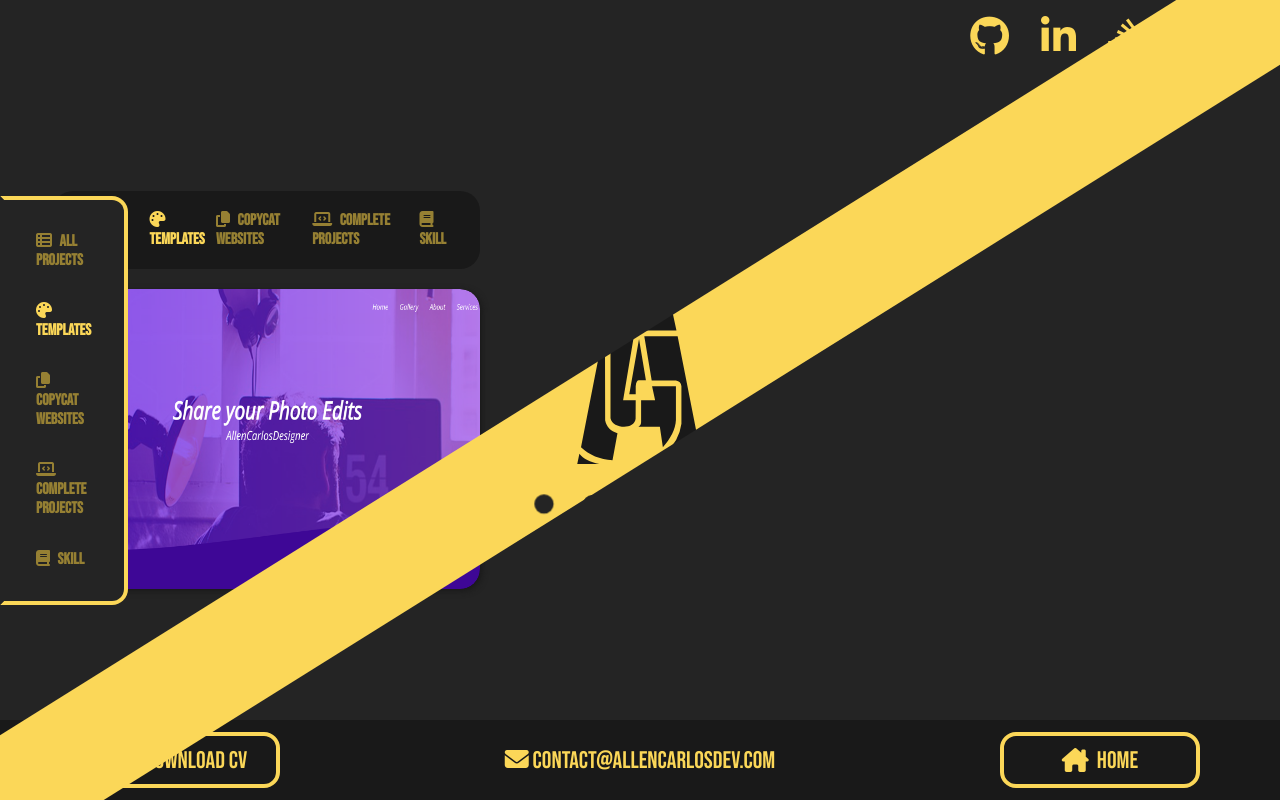
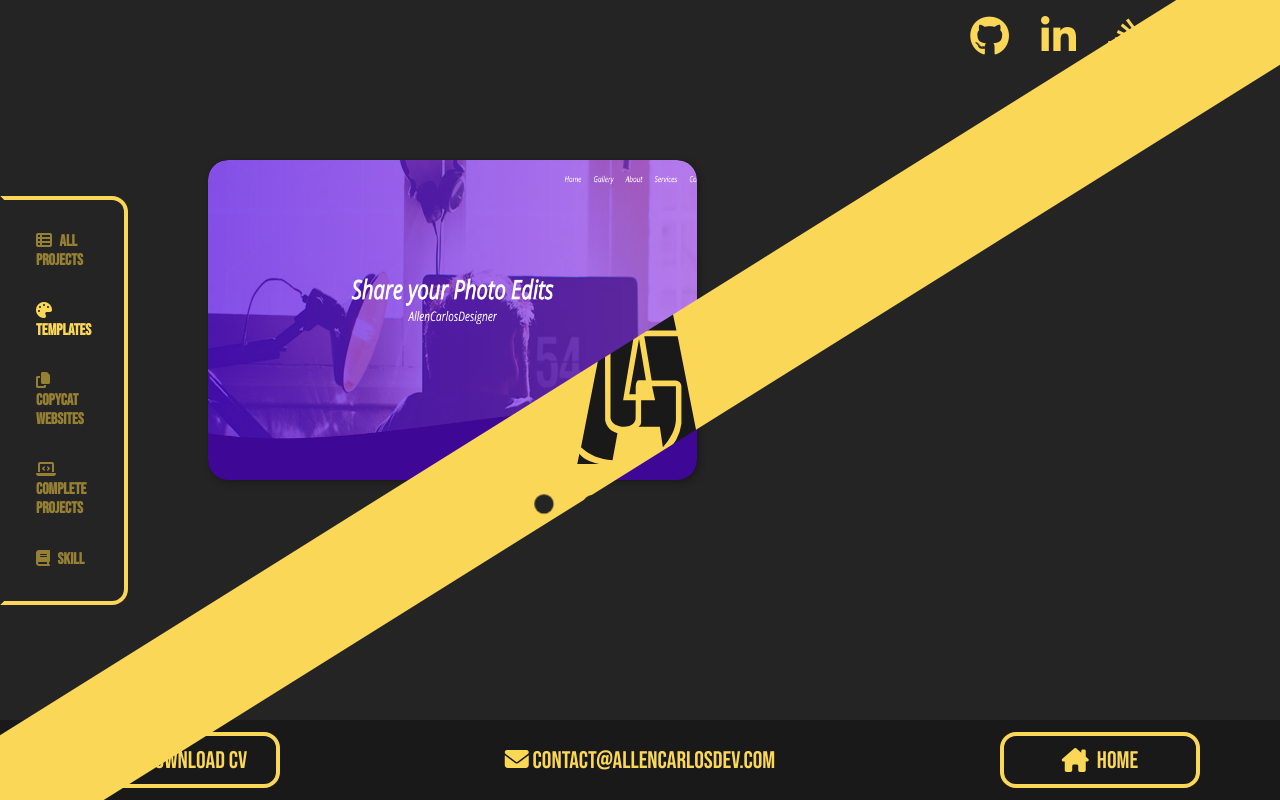
Before and after one commit to allencarlosdev/portfolio, a Vue app: page /templates in a window 1280 px wide. Built offline with nearby package versions, Linux system fonts and the light colour scheme.

Commit message:
Adding new design of the templates section

```diff
--- a/src/views/ContentView.vue
+++ b/src/views/ContentView.vue
@@ -33,6 +33,8 @@
         width: 100%;
         height: 100%;
         z-index: 3;
+
+        /* background: green; */
     }
     .nav {
         position: fixed;
@@ -52,6 +54,11 @@
         font-weight: bold;
         color: var(--letter-gradient);
     }
+
+    .nav__link:hover {
+        color: var(--letter-color);
+    }
+
     .router-link-exact-active {
         color: var(--letter-color);
     }
--- a/src/views/PortfolioView.vue
+++ b/src/views/PortfolioView.vue
@@ -10,7 +10,7 @@
         >
           <li class="projects__page" v-for="(project, index) in projects" :key="project.id" :data-index="index"  @mouseover="setIndex(index)" @mouseout="setIndex(false)">
             <img :class="{'projects__img':(indexId != index+1),'projects__imghover':(indexId === index+1)}" :src="project.image" alt="image of all projects list" loading="lazy">
-              <div class="card-on">
+              <div class="card">
                 <h3 class="card__title">{{project.title}}</h3>
                 <p class="card__text">{{project.objective}}</p>
                 <div class="card-buttons">
@@ -101,6 +101,7 @@ import gsap from 'gsap'
     display: flex;
     justify-content: end;
     width: 100%;
+    /* background: lightcoral; */
   }
 
   /* All projects */
@@ -108,6 +109,7 @@ import gsap from 'gsap'
     margin: 5rem 0;
     width: 90%;
     padding: 5rem;
+    /* background: cyan; */
   }
 
   .projects {
@@ -115,6 +117,7 @@ import gsap from 'gsap'
     gap: 0.938rem;
     grid-template-columns: repeat(auto-fill, minmax(min(100%, 30rem), 1fr));
     grid-auto-rows: minmax(10rem, 20rem);
+    /* background: lightgoldenrodyellow; */
   }
 
   .projects__page {
@@ -140,7 +143,7 @@ import gsap from 'gsap'
     transition: all 2s;
   }
 
-  .card-on {
+  .card {
     display: block;
   }
 
--- a/src/views/TemplatesView.vue
+++ b/src/views/TemplatesView.vue
@@ -1,23 +1,16 @@
 <template>
-   <div class="templates">
-    <nav class="nav">
-      <router-link to="/portfolio" class="nav__link"><i class="fa-solid fa-table-list"></i> All projects</router-link>
-      <router-link to="/templates" class="nav__link"><i class="fa-solid fa-palette"></i> Templates</router-link>
-      <router-link to="/copycat" class="nav__link"><i class="fa-solid fa-copy"></i> CopyCat Websites</router-link>
-      <router-link to="/complete-projects" class="nav__link"><i class="fa-solid fa-laptop-code"></i> Complete projects</router-link>
-      <router-link to="/skill" class="nav__link"><i class="fa-solid fa-book"></i> Skill</router-link>
-    </nav>
-    <div class="container-templates">
+  <div class="templates">
+    <div class="templates__container">
       <transition-group
           appear=""
           tag="ul"
-          class="project-list"
+          class="projects"
           @before-enter="beforeEnter"
           @enter="enter"
         >
-        <li class="project-list__page" v-for="(project, index) in filterProjects" :key="project.id" :data-index="index"  @mouseover="setIndex(index)" @mouseout="setIndex(false)">
-          <img :class="{'project-list__img':(indexId != index+1),'project-list__imghover':(indexId === index+1)}" :src="project.image" alt="image of templates list">
-            <div :class="{'card-on':(indexId === index+1), 'card-off':(indexId != index+1)}">
+        <li class="projects__page" v-for="(project, index) in filterProjects" :key="project.id" :data-index="index"  @mouseover="setIndex(index)" @mouseout="setIndex(false)">
+          <img :class="{'projects__img':(indexId != index+1),'projects__imghover':(indexId === index+1)}" :src="project.image" alt="image of templates list">
+            <div class="card">
               <h3 class="card__title">{{project.title}}</h3>
               <p class="card__text">{{project.objective}}</p>
               <div class="card-buttons">
@@ -109,55 +102,34 @@ import gsap from 'gsap'
 </script>
 
 <style scoped>
-/* NavBar of the projects */
   .templates {
-    position: relative;
+    position: absolute;
     display: flex;
-    flex-direction: column;
-    margin-top: 6.25rem;
-    justify-content: center;
-  }
+    justify-content: end;
+    width: 100%;
 
-  .nav {
-    display: flex;
-    background: var(--background-footer);
-    border-radius: 1.25rem;
-    padding: 1.25rem;
-    justify-content: space-between;
-    margin-left: auto;
-    margin-right: auto;
-    width: 80%;
-    overflow: hidden;
-  }
-  .nav__link {
-    font-weight: bold;
-    color: var(--letter-gradient);
-  }
-  .router-link-exact-active {
-    color: var(--letter-color);
-  }
-
-  .fa-solid {
-    margin-right: 0.313rem;
+    /* background: lightcoral; */
   }
 
   /* All projects */
-  .container-templates {
-    margin-top: 1.25rem;
-    margin-bottom: 7.5rem;
-    margin-left: auto;
-    margin-right: auto;
-    width: 80%;
+  .templates__container {
+    margin: 5rem 0;
+    width: 90%;
+    padding: 5rem;
+
+    /* background: cyan; */
   }
 
-  .project-list {
+  .projects {
     display: grid;
     gap: 0.938rem;
-    grid-template-columns: repeat(auto-fill, minmax(min(100%, 25rem), 1fr));
-    grid-auto-rows: minmax(9.375rem, 18.75rem);
+    grid-template-columns: repeat(auto-fill, minmax(min(100%, 30rem), 1fr));
+    grid-auto-rows: minmax(10rem, 20rem);
+
+    /* background: lightgoldenrodyellow; */
   }
 
-  .project-list__page {
+  .projects__page {
     background-color: var(--background-footer);
     box-shadow: 0.125rem 0.125rem 0.375rem 0 var(--background-footer);
     border-radius: 1.25rem;
@@ -165,13 +137,13 @@ import gsap from 'gsap'
     overflow: hidden;
   }
 
-  .project-list__img {
+  .projects__img {
     width: 100%;
     height: 100%;
     border-radius: 1.25rem;
     transition: all 2s;
   }
-  .project-list__imghover {
+  .projects__imghover {
     width: 100%;
     height: 50%;
     border-radius: 1.25rem;
@@ -180,23 +152,19 @@ import gsap from 'gsap'
     transition: all 2s;
   }
 
-  .card-on {
+  .card {
     display: block;
   }
 
-  .card-off {
-    display: none;
-  }
-
   .card__title {
-    margin: 0.313rem 0;
-    font-size: 1.5rem;
-    z-index: 100;
+    margin: 1rem 0;
+    font-size: 1rem;
+    z-index: 5;
   }
 
   .card__text {
-    font-size: 1rem;
-    margin: 0.938rem;
+    font-size: 0.8rem;
+    margin: 1rem;
   }
 
   .card-buttons{
@@ -208,22 +176,18 @@ import gsap from 'gsap'
     display: flex;
     align-items: center;
     justify-content: center;
-    background: var(--letter-color);
     text-align: center;
     width: 6.25rem;
     height: 1.875rem;
     cursor: pointer;
-    border-radius: 0.625rem;
-    color: var(--background-body);
-
+    color: var(--letter-color);
+    border: 0.25rem solid var(--letter-color);
+    border-radius: 0.5rem;
   }
 
-  @media screen and (max-width:480px){
-        .fa-solid{
-          display: none;
-        }
-        .nav__link{
-          margin-right: 0.313rem;
-        }
-    }
+  .card-buttons__project:hover {
+    background: var(--letter-color);
+    color: var(--background-body);
+  }
+
 </style>
```
